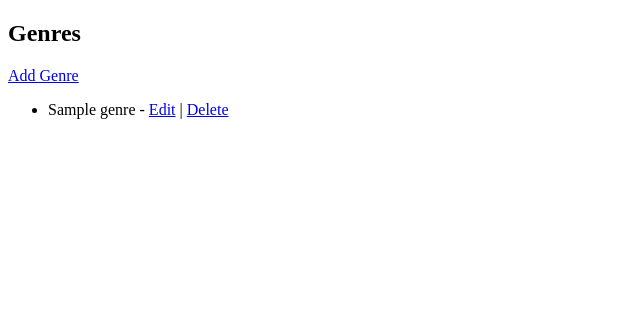
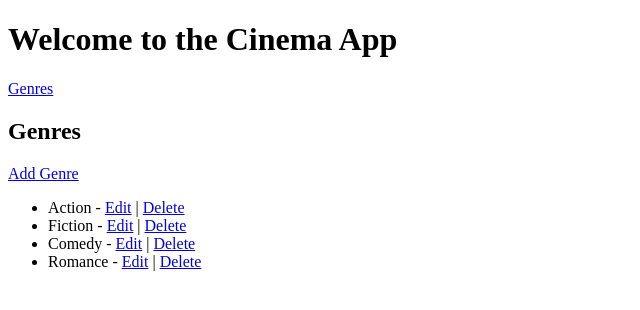
Before and after one commit to princeprog/cinema-booking-manangement-system, a Django app: template im2_project/cinema/cinema_app/templates/genres/genre_list.html in a window 1280 px wide. Shown: the top 310 px of the page, without its empty margins (0-640 px from the left). Run offline with Django 5.2, Linux system fonts and the light colour scheme; the template is opened without the code that fills it: values that come from a table or form of the project are taken from there, others are empty; data comes from the database, SQL or seed files in the repository; tables that the repository leaves empty hold one stand-in row (values such as "Sample post").

Commit message:
Your commit message here

```diff
--- a/im2_project/cinema/cinema/settings.py
+++ b/im2_project/cinema/cinema/settings.py
@@ -10,6 +10,7 @@ For the full list of settings and their values, see
 https://docs.djangoproject.com/en/5.1/ref/settings/
 """
 
+import os
 from pathlib import Path
 
 # Build paths inside the project like this: BASE_DIR / 'subdir'.
@@ -55,7 +56,7 @@ ROOT_URLCONF = 'cinema.urls'
 TEMPLATES = [
     {
         'BACKEND': 'django.template.backends.django.DjangoTemplates',
-        'DIRS': [],
+        'DIRS': [os.path.join(BASE_DIR, 'cinema_app', 'templates')],
         'APP_DIRS': True,
         'OPTIONS': {
             'context_processors': [
--- /dev/null
+++ b/im2_project/cinema/cinema_app/templates/genres/base.html
@@ -0,0 +1,18 @@
+<!DOCTYPE html>
+<html lang="en">
+<head>
+    <meta charset="UTF-8">
+    <title>{% block title %}Cinema App{% endblock %}</title>
+</head>
+<body>
+    <header>
+        <h1>Welcome to the Cinema App</h1>
+        <nav>
+            <a href="{% url 'genre_list' %}">Genres</a>
+        </nav>
+    </header>
+    <main>
+        {% block content %}{% endblock %}
+    </main>
+</body>
+</html>
--- a/im2_project/cinema/cinema_app/templates/genres/genre_list.html
+++ b/im2_project/cinema/cinema_app/templates/genres/genre_list.html
@@ -1,20 +1,16 @@
-<!DOCTYPE html>
-<html lang="en">
-<head>
-    <meta charset="UTF-8">
-    <title>Genres</title>
-</head>
+{% extends "base.html" %}
 
-<body>
+{% block title %}Genres{% endblock %}
+
+{% block content %}
 <h2>Genres</h2>
 <a href="{% url 'genre_create' %}">Add Genre</a>
 <ul>
     {% for genre in genres %}
         <li>{{ genre.name }} -
-            <a href="{% url 'genre_edit' genre.pk %}">Edit</a> |
+            <a href="{% url 'genre_update' genre.pk %}">Edit</a> |
             <a href="{% url 'genre_delete' genre.pk %}">Delete</a>
         </li>
     {% endfor %}
 </ul>
-</body>
-</html>
+{% endblock %}
--- a/im2_project/cinema/cinema_app/urls.py
+++ b/im2_project/cinema/cinema_app/urls.py
@@ -6,6 +6,6 @@ urlpatterns = [
     path('', views.home, name='home'),
     path('genres/', views.genre_list, name='genre_list'),
     path('genres/add/', views.genre_create, name='genre_create'),
-    path('genres/edit/<int:genre_id>/', views.genre_edit, name='genre_update'),  # Match with views
-    path('genres/delete/<int:genre_id>/', views.genre_delete, name='genre_delete'),
+    path('genres/edit/<int:pk>/', views.genre_edit, name='genre_update'),  # Match with views
+    path('genres/delete/<int:pk>/', views.genre_delete, name='genre_delete'),
 ]
--- a/im2_project/cinema/cinema_app/views.py
+++ b/im2_project/cinema/cinema_app/views.py
@@ -3,8 +3,11 @@ from django.shortcuts import get_object_or_404, redirect, render
 from django.http import HttpResponse
 from .models import Genre
 from .forms import GenreForm
+from django.shortcuts import render
 # Create your views here.
 
+def home(request):
+    return render(request, 'genres/base.html')
 
 def genre_list(request):
     genres = Genre.objects.all()
```
Also changed, not shown: im2_project/cinema/cinema_app/templates/genres/genre_confirm_delete.html (+13 -0 lines), im2_project/cinema/cinema_app/templates/genres/genre_form.html (+18 -0 lines), im2_project/cinema/db.sqlite3.
